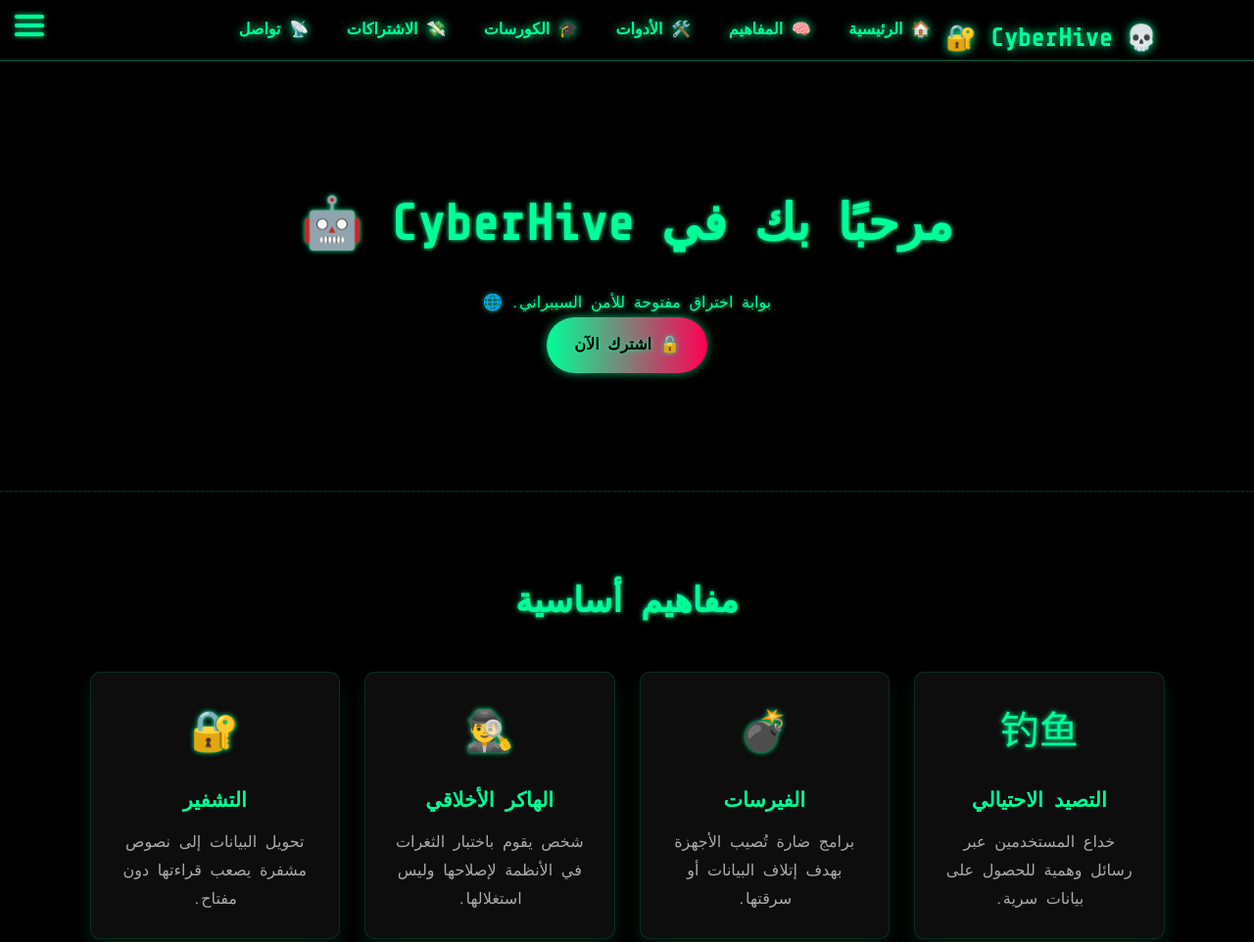
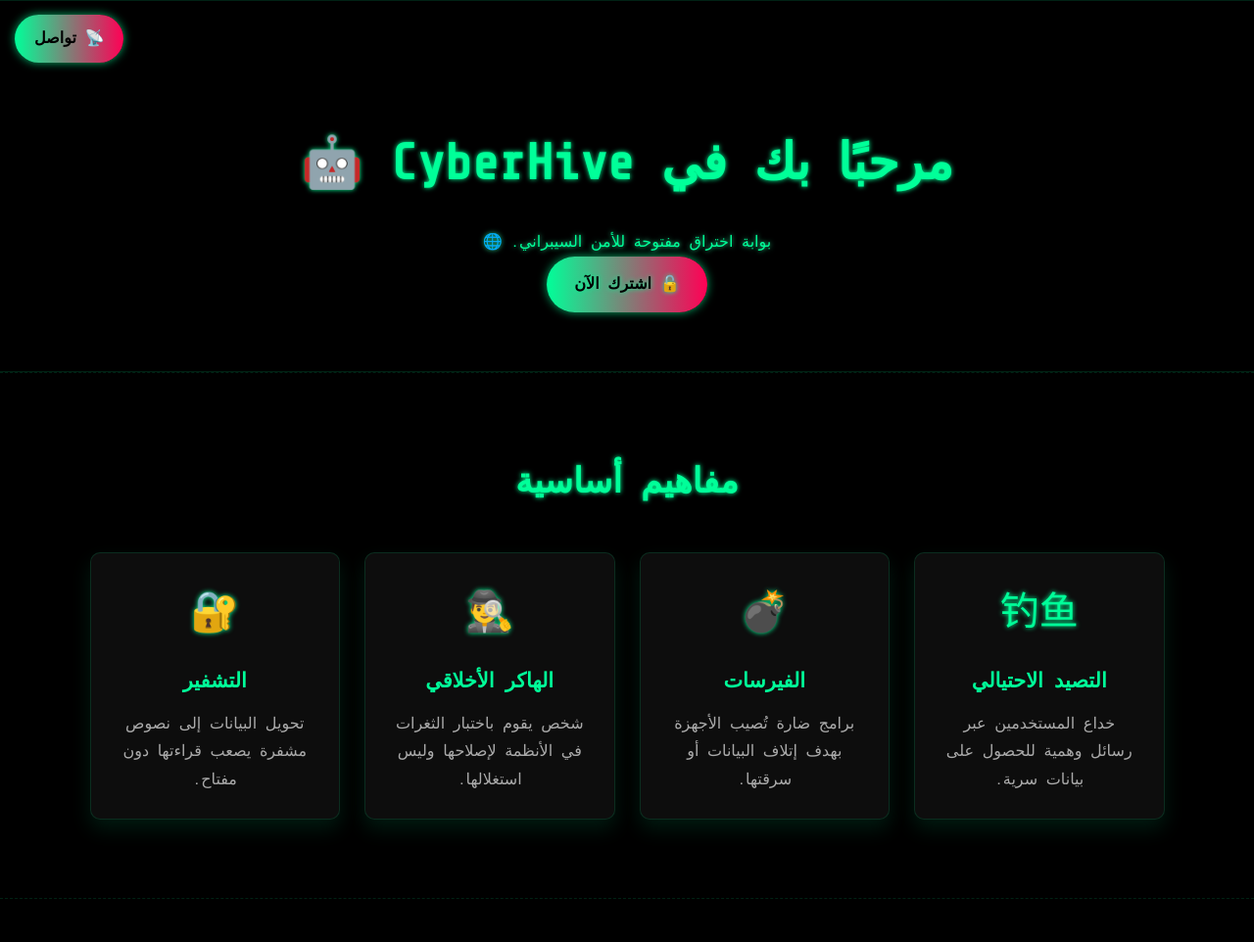
Before and after one commit to MHR-X/CyberShield-Pro, a plain HTML site: page index.html in a window 1280 px wide. Shown: the top 962 px of the page at 98% size. Drawn offline with nearby package versions, Linux system fonts and the light colour scheme.

Commit message:
Update index.html

```diff
--- a/index.html
+++ b/index.html
@@ -28,83 +28,31 @@
             padding: 0 15px;
         }
 
-        /* Navbar */
-        .navbar {
-            background: #000000;
-            color: #00ff99;
-            padding: 1rem 0;
-            position: sticky;
-            top: 0;
-            z-index: 1000;
-            text-shadow: 0 0 10px #00ff99;
-            border-bottom: 1px solid #00ff9955;
-        }
-        .logo {
-            float: right;
-            margin-right: 20px;
-            color: #00ff99;
-            font-size: 1.6rem;
-            font-weight: bold;
-            text-shadow: 0 0 10px #00ff99;
-        }
-        .nav-links a {
-            color: #00ff99;
-            text-decoration: none;
-            margin: 0 15px;
-            font-weight: bold;
-            transition: color 0.3s ease, text-shadow 0.3s ease;
-        }
-        .nav-links a:hover {
-            color: #ff0055;
-            text-shadow: 0 0 10px #ff0055;
-        }
-
-        /* زر القائمة ☰ */
-        .menu-toggle {
+        /* زر التواصل الثابت بالأعلى */
+        .contact-button {
             position: fixed;
             top: 15px;
             left: 15px;
-            width: 30px;
-            height: 22px;
-            cursor: pointer;
-            display: flex;
-            flex-direction: column;
-            justify-content: space-between;
-            z-index: 1100;
-        }
-        .menu-toggle div {
-            width: 100%;
-            height: 4px;
-            background: #00ff99;
-            border-radius: 2px;
-            box-shadow: 0 0 5px #00ff99;
+            z-index: 1000;
+            background: linear-gradient(to right, #00ff99, #ff0055);
+            color: #000;
+            padding: 10px 20px;
+            border-radius: 30px;
+            text-decoration: none;
+            font-weight: bold;
+            box-shadow: 0 0 10px #00ff99aa;
             transition: all 0.3s ease;
         }
-
-        /* إخفاء قائمة الروابط افتراضيًا على الموبايل */
-        @media (max-width: 768px) {
-            .nav-links {
-                position: absolute;
-                top: 70px;
-                right: 0;
-                left: 0;
-                background: #000;
-                flex-direction: column;
-                padding: 10px 0;
-                transform: translateY(-100%);
-                transition: transform 0.3s ease;
-                text-align: center;
-            }
-            .nav-links.active {
-                transform: translateY(0);
-            }
+        .contact-button:hover {
+            transform: scale(1.05);
+            box-shadow: 0 0 15px #ff0055cc;
         }
 
         /* Hero Section */
         .hero {
             background: #000000;
             color: #00ff99;
-            padding: 120px 0;
+            padding: 120px 0 60px;
             text-align: center;
             animation: glitch 3s infinite;
             text-shadow: 0 0 5px #00ff99, 0 0 10px #00ff99;
@@ -368,27 +316,8 @@
 </head>
 <body>
 
-<!-- زر القائمة -->
-<div class="menu-toggle" onclick="toggleNavbar()">
-    <div></div>
-    <div></div>
-    <div></div>
-</div>
-
-<!-- الشريط العلوي -->
-<header class="navbar">
-    <div class="container">
-        <h1 class="logo">💀 CyberHive 🔐</h1>
-        <nav class="nav-links" id="nav-links">
-            <a href="#home">🏠 الرئيسية</a>
-            <a href="#concepts">🧠 المفاهيم</a>
-            <a href="#tools">🛠️ الأدوات</a>
-            <a href="#courses">🎓 الكورسات</a>
-            <a href="#plans">💸 الاشتراكات</a>
-            <a href="contact.html">📡 تواصل</a>
-        </nav>
-    </div>
-</header>
+<!-- زر التواصل الثابت بالأعلى -->
+<a href="contact.html" class="contact-button">📡 تواصل</a>
 
 <!-- القسم الرئيسي -->
 <section id="home" class="hero" data-animate>
@@ -557,11 +486,6 @@
 </footer>
 
 <script>
-    function toggleNavbar() {
-        const navLinks = document.getElementById('nav-links');
-        navLinks.classList.toggle('active');
-    }
-
     const animateOnScroll = () => {
         const elements = document.querySelectorAll('[data-animate]');
         const windowHeight = window.innerHeight;
@@ -572,6 +496,7 @@
             }
         });
     };
+
     window.addEventListener('scroll', animateOnScroll);
     window.addEventListener('load', animateOnScroll);
 </script>
```
